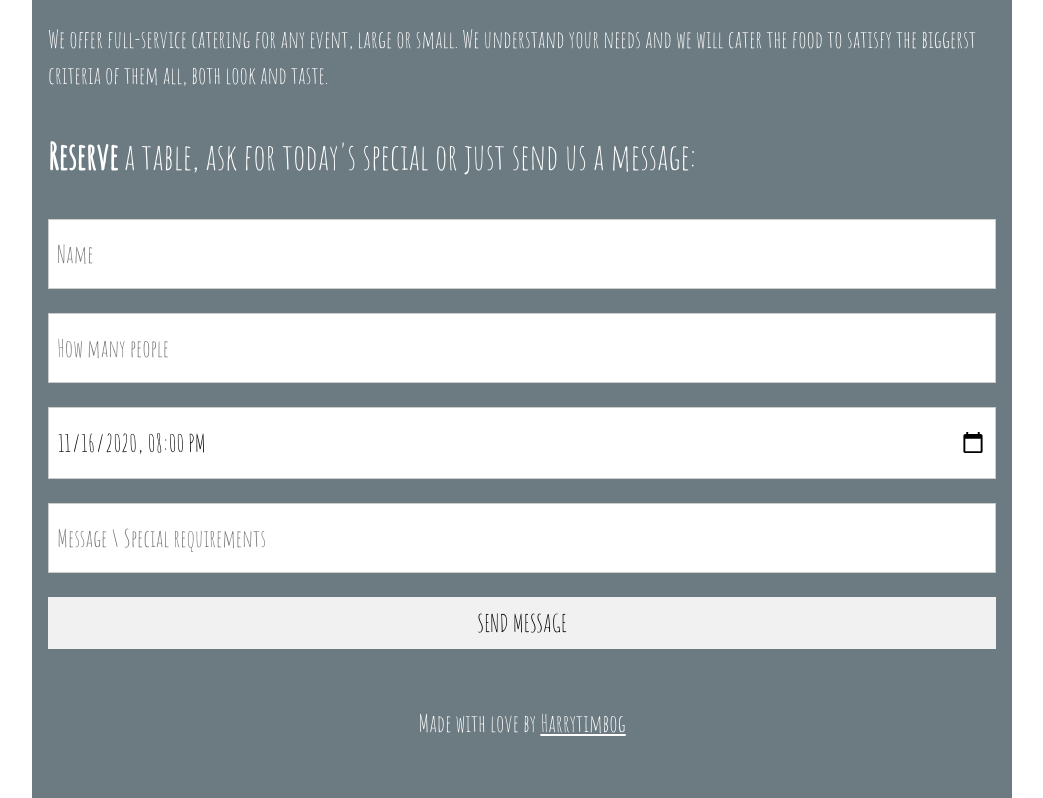
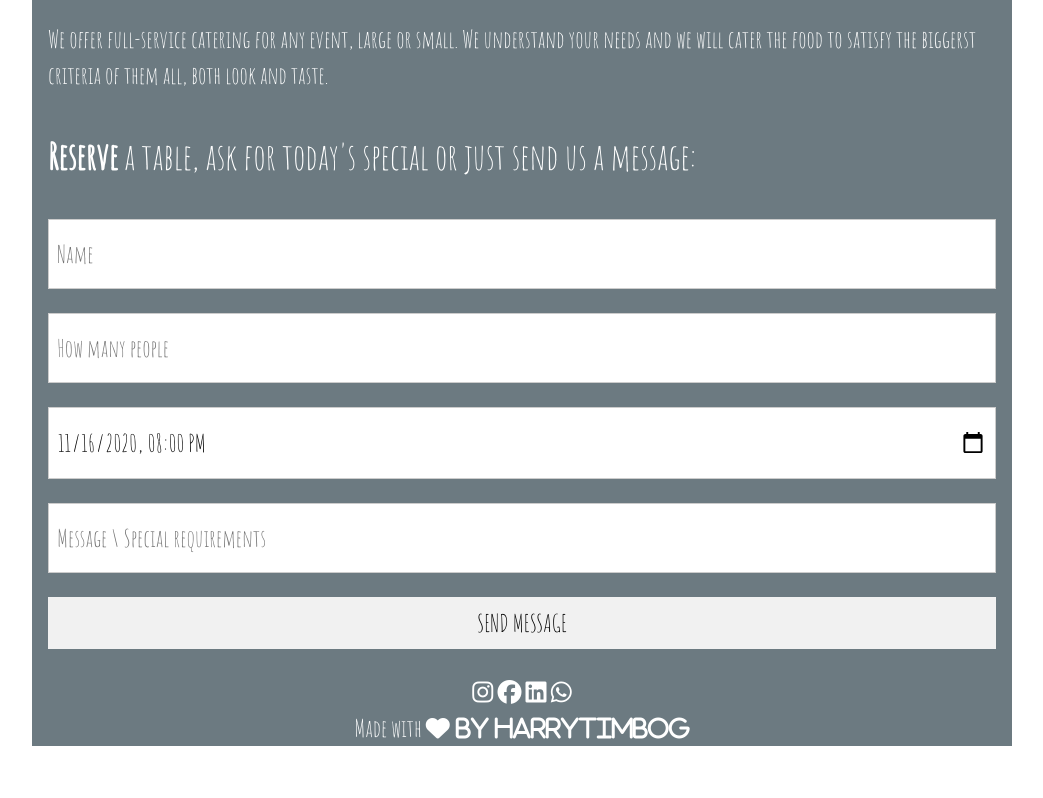
Before and after one commit to Harrytimbog/pizza, a plain HTML site: page index.html in a window 1280 px wide. Shown: the part 5822-6620 px from the top of the page, without its empty margins (118-1161 px from the left). After the commit the page ends 6568 px from the top, so only its background shows below. Drawn offline with nearby package versions, Linux system fonts and the light colour scheme.

Commit message:
add footer links

```diff
--- a/index.html
+++ b/index.html
@@ -5,6 +5,7 @@
   <meta name="viewport" content="width=device-width, initial-scale=1">
   <link rel="stylesheet" href="https://www.w3schools.com/w3css/4/w3.css">
   <script src="https://www.w3schools.com/lib/w3.js"></script>
+  <script src="https://kit.fontawesome.com/94438a0218.js" crossorigin="anonymous"></script>
   <link rel="stylesheet" href="https://fonts.googleapis.com/css?family=Amatic+SC">
   <style>
   body,h1,h2,h3,h4,h5,h6 {font-family: "Amatic SC", sans-serif}
@@ -145,7 +146,15 @@
 
       </form>
 
-      <p class="w3-center w3-xlarge w3-padding-32">Made with love by <a href="https://www.w3schools.com/w3css/default.asp" title="W3.CSS" target="_blank">Harrytimbog</a></p>
+      <div class="w3-container w3-center">
+        <a href="https://www.instagram.com/harrytimbog/"><i class="fab fa-instagram"></i></a>
+        <a href="https://web.facebook.com/arigbedetimilehin"><i class="fab fa-facebook"></i></a>
+        <a href="https://www.linkedin.com/in/timilehin-arigbede-227449144/"><i class="fab fa-linkedin"></i></a>
+        <a href="https://wa.me/2348132930847"><i class="fab fa-whatsapp"></i></a>
+        <div class="">
+          Made with <i class="fas fa-heart"> by Harrytimbog</i>
+        </div>
+      </div>
 
     </div>
 
```
